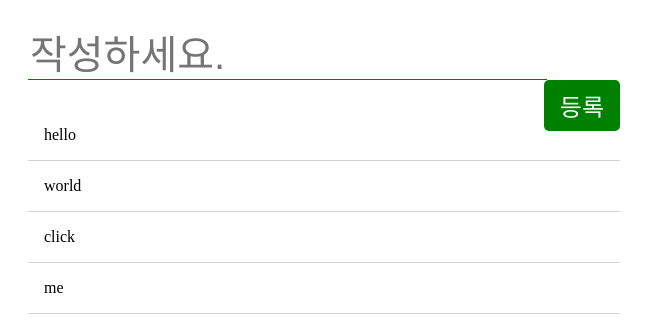
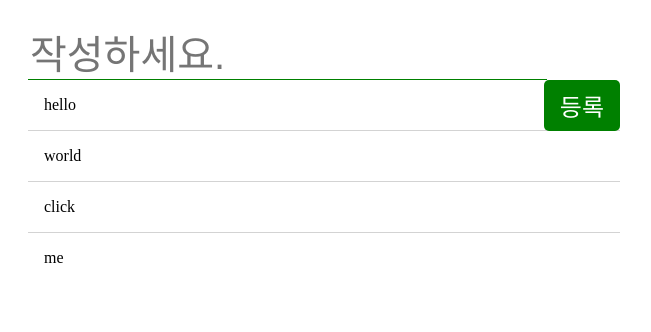
Before and after one commit to dorothy7964/react_example_animation, a React (Create React App) app: page / in a window 1280 px wide. Shown: the top 332 px of the page, without its empty margins (316-967 px from the left). Built offline with nearby package versions, Linux system fonts and the light colour scheme; the HTML template or start-up script is replaced by a standard one.

Commit message:
리스트 CSS 변경
ui 태그에서 div 태그로 변경

```diff
--- a/src/Ani.css
+++ b/src/Ani.css
@@ -1,24 +1,3 @@
-ul {
-  margin:0; padding:0;
-  margin-top:30px;
-  border-bottom: 1px solid lightgray;
-}
-
-li {
-  list-style:none;
-  user-select: none;
-  word-break: break-all;
-  padding: 1rem;
-}
-
-li + li {
-  border-top: 1px solid lightgray;
-}
-
-li:hover {
-  background-color: lightgray;
-}
-
 .ani-wrapper {
   margin: 0 auto;
   margin-top: 2rem;
@@ -46,7 +25,6 @@ li:hover {
   font-size: 1.5rem;
 }
 
-
 .ani-wrapper button:hover {
   background: darkgreen;
 }
@@ -54,3 +32,17 @@ li:hover {
 .ani-wrapper button:active {
     background-color: forestgreen;
 }
+
+.animation-list {
+  user-select: none;
+  word-break: break-all;
+  padding: 1rem;
+}
+
+.animation-list + .animation-list {
+  border-top: 1px solid lightgray;
+}
+
+.animation-list:hover {
+  background-color: darkseagreen;
+}
--- a/src/Ani.js
+++ b/src/Ani.js
@@ -47,9 +47,12 @@ class Ani extends Component {
     const { items, keyword } = this.state;
 
     const view = items.map((value, index) => (
-      <li key={index} onClick={() => this.handleRemove(index)}>
+      <div
+         className="animation-list"
+         key={index}
+         onClick={() => this.handleRemove(index)}>
         {value}
-      </li>
+      </div>
     ));
 
     return(
@@ -65,9 +68,7 @@ class Ani extends Component {
 
         <button onClick={this.handleAdd}>등록</button>
 
-        <ul>
-          {view}
-        </ul>
+        {view}
       </div>
     );
   }
```
